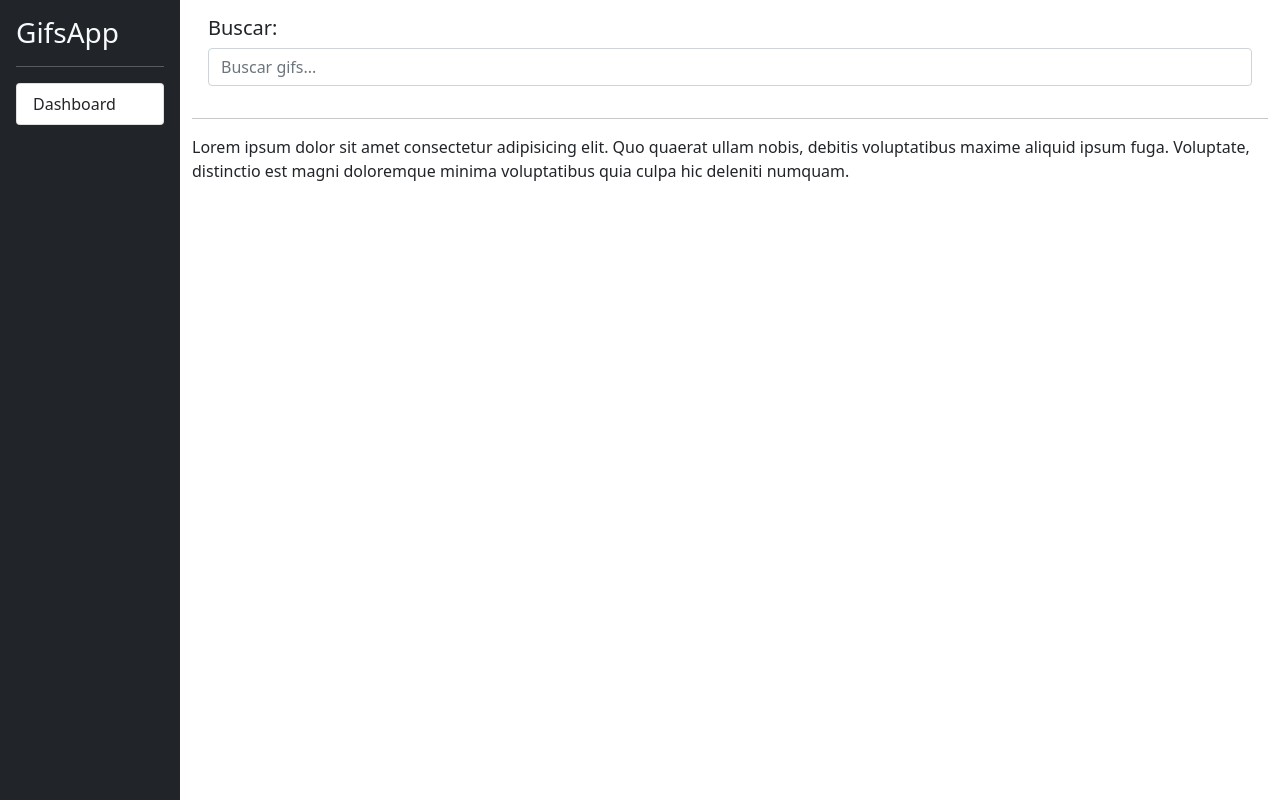
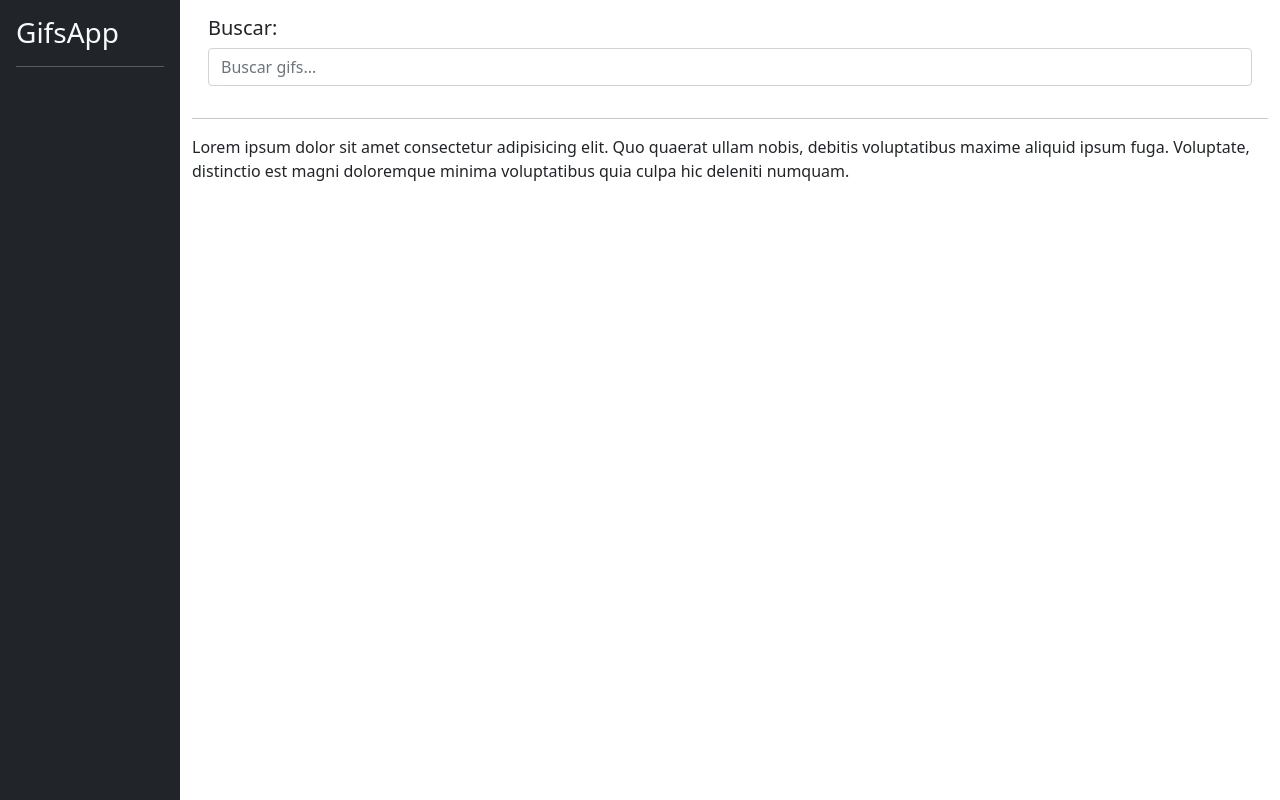
Before and after one commit to JoseFranciscoPeraltaRamos/gifsApp, an Angular app: page / in a window 1280 px wide. Built offline with nearby package versions, Linux system fonts and the light colour scheme.

Commit message:
Terminado

```diff
--- a/src/app/gifs/busqueda/busqueda.component.ts
+++ b/src/app/gifs/busqueda/busqueda.component.ts
@@ -1,4 +1,5 @@
 import { Component, ElementRef, ViewChild } from '@angular/core';
+import { GifsService } from '../services/gifs.service';
 
 @Component({
   selector: 'app-busqueda',
@@ -10,9 +11,11 @@
 
   @ViewChild('txtBuscar') txtBuscar!:ElementRef<HTMLInputElement>;
 
+  constructor( private gifsServices: GifsService){}
+
   buscar(){
     const valor = this.txtBuscar.nativeElement.value;
-    console.log(valor);
+    this.gifsServices.buscarGifs(valor);
     this.txtBuscar.nativeElement.value = '';
   }
 
--- /dev/null
+++ b/src/app/gifs/services/gifs.service.ts
@@ -0,0 +1,19 @@
+import { Injectable } from '@angular/core';
+
+@Injectable({
+  providedIn: 'root'
+})
+export class GifsService {
+  private _historial: string[]=[];
+
+  get historial(){
+    return [...this._historial];
+  }
+
+  buscarGifs(query : string){
+    this._historial.unshift(query);
+    console.log(this._historial);
+  }
+
+  constructor() { }
+}
--- a/src/app/shared/sidebar/sidebar.component.html
+++ b/src/app/shared/sidebar/sidebar.component.html
@@ -4,8 +4,10 @@
     </h3>
     <hr class="text-white"/>
     <div class="list-group list-reset">
-      <a href="#" class="list-group-item list-group-item-action">
-        Dashboard
+      <a *ngFor= "let item of obtenerHistorial"
+        href=""
+        class="list-group-item list-group-item-action">
+        {{item}}
       </a>
     </div>
   </div>
--- a/src/app/shared/sidebar/sidebar.component.ts
+++ b/src/app/shared/sidebar/sidebar.component.ts
@@ -1,15 +1,16 @@
-import { Component, OnInit } from '@angular/core';
+import { Component, Injectable } from '@angular/core';
+import { GifsService } from 'src/app/gifs/services/gifs.service';
 
 @Component({
   selector: 'app-sidebar',
   templateUrl: './sidebar.component.html',
   styleUrls: ['./sidebar.component.css']
 })
-export class SidebarComponent implements OnInit {
 
-  constructor() { }
+export class SidebarComponent{
 
-  ngOnInit(): void {
+  get obtenerHistorial(){
+    return this.gifsService.historial
   }
-
-}
+  constructor(private gifsService:GifsService){}
+  }
```
